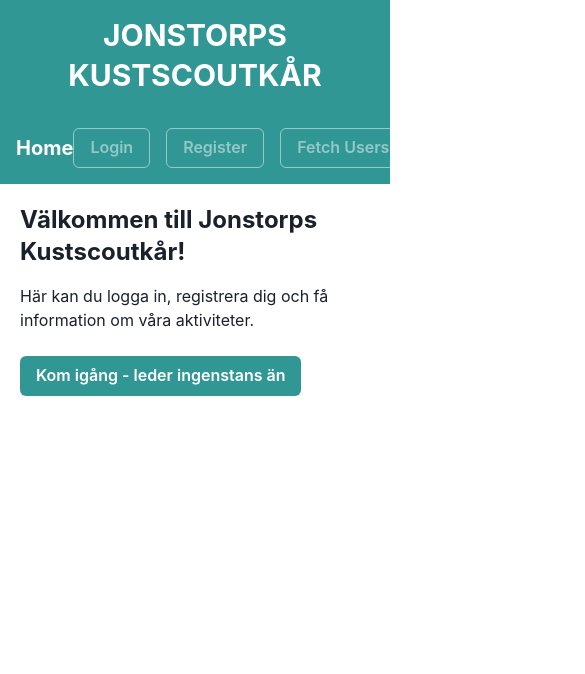
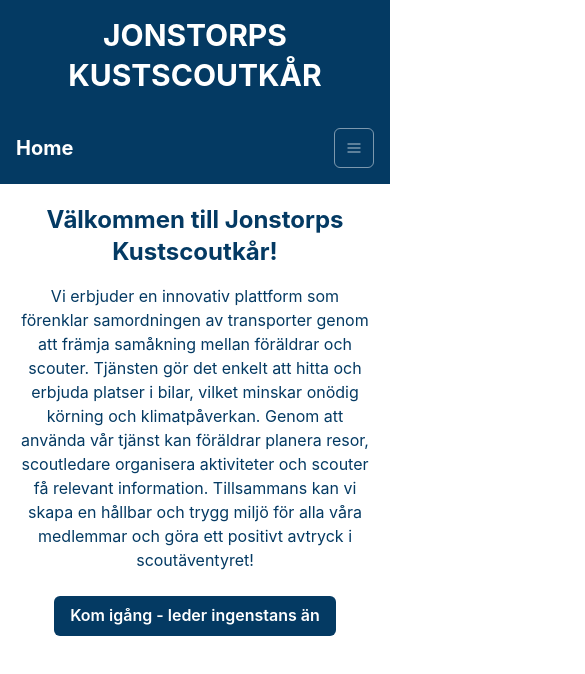
Before and after one commit to sczcz/carpool-app, a React (Create React App) app in the folder scout-app/: page / in a window 390 px wide. Shown: the top 674 px of the page, 585 px wide, since content can reach past the window. Built offline with nearby package versions, Linux system fonts and the light colour scheme.

Commit message:
Colorchange, theme.js, navbar for mobile - fix

```diff
--- a/scout-app/package.json
+++ b/scout-app/package.json
@@ -3,6 +3,7 @@
   "version": "0.1.0",
   "private": true,
   "dependencies": {
+    "@chakra-ui/icons": "^2.2.4",
     "@chakra-ui/react": "^2.10.2",
     "@emotion/react": "^11.13.3",
     "@emotion/styled": "^11.13.0",
--- /dev/null
+++ b/scout-app/src/Theme.js
@@ -0,0 +1,33 @@
+// src/theme.js
+import { extendTheme } from "@chakra-ui/react";
+
+const customTheme = extendTheme({
+  colors: {
+    brand: {
+      50: '#E6E6DD', // Lightest
+      100: '#FFFFFF', // White
+      200: '#8FB2CE', // Light blueish
+      300: '#f7f7f7', // Grayish blue
+      400: '#2AA8E4', // Primary blue
+      500: '#043A63', // Darkest blue
+      600: '#2C3E50', // Optional dark greyish blue (fallback)
+    },
+    neutral: {
+      black: '#000000',
+      white: '#FFFFFF',
+      gray: '#A0AEC0',
+      darkGray: '#718096',
+      lightGray: '#E2E8F0',
+    },
+  },
+  styles: {
+    global: {
+      "body": {
+        bg: 'brand.100', // Background color
+        color: 'brand.500', // Text color
+      },
+    },
+  },
+});
+
+export default customTheme;
--- a/scout-app/src/components/FetchUsers.js
+++ b/scout-app/src/components/FetchUsers.js
@@ -1,5 +1,5 @@
 import React, { useState } from 'react';
-import { Box, Button, Text, List, ListItem } from '@chakra-ui/react';
+import { Button, Text, List, ListItem, Flex, VStack } from '@chakra-ui/react';
 
 const FetchUsers = () => {
     const [users, setUsers] = useState([]);
@@ -12,17 +12,21 @@ const FetchUsers = () => {
     };
 
     return (
-        <Box width="400px" mx="auto" mt={8} p={4} borderWidth={1} borderRadius="lg">
-            <Text fontSize="2xl" mb={4}>Hämta alla användare</Text>
-            <Button onClick={handleFetchUsers} colorScheme="teal" mb={4}>Hämta användare</Button>
+        <Flex direction="column" align="center" mt={8}>
+            <Text fontSize="2xl" mb={4} color="brand.500">Hämta alla användare</Text>
+            <Button onClick={handleFetchUsers} colorScheme="brand" mb={4}>
+                Hämta användare
+            </Button>
             <List spacing={3}>
+                <VStack spacing={3}>
                     {users.map(user => (
-                    <ListItem key={user.id}>
+                        <ListItem key={user.id} color="brand.400">
                             ID: {user.id}, E-post: {user.email}
                         </ListItem>
                     ))}
+                </VStack>
             </List>
-        </Box>
+        </Flex>
     );
 };
 
--- a/scout-app/src/components/Header.js
+++ b/scout-app/src/components/Header.js
@@ -3,7 +3,7 @@ import { Box, Heading } from '@chakra-ui/react';
 
 const Header = () => {
     return (
-        <Box as="header" bg="teal.500" p={4} textAlign="center">
+        <Box as="header" bg="brand.500" p={4} textAlign="center">
             <Heading as="h1" size="xl" color="white">
                 JONSTORPS KUSTSCOUTKÅR
             </Heading>
--- a/scout-app/src/components/Home.js
+++ b/scout-app/src/components/Home.js
@@ -3,14 +3,14 @@ import { Box, Heading, Text, Button } from '@chakra-ui/react';
 
 const Home = () => {
     return (
-        <Box p={5}>
-            <Heading as="h2" size="lg" mb={4}>
+        <Box p={5} bg="brand.100" textAlign="center"> {/* Centrera texten */}
+            <Heading as="h2" size="lg" mb={4} color="brand.500">
                 Välkommen till Jonstorps Kustscoutkår!
             </Heading>
-            <Text fontSize="md" mb={6}>
-                Här kan du logga in, registrera dig och få information om våra aktiviteter.
+            <Text fontSize="md" mb={6} color="brand.500" maxW="600px" mx="auto">
+                Vi erbjuder en innovativ plattform som förenklar samordningen av transporter genom att främja samåkning mellan föräldrar och scouter. Tjänsten gör det enkelt att hitta och erbjuda platser i bilar, vilket minskar onödig körning och klimatpåverkan. Genom att använda vår tjänst kan föräldrar planera resor, scoutledare organisera aktiviteter och scouter få relevant information. Tillsammans kan vi skapa en hållbar och trygg miljö för alla våra medlemmar och göra ett positivt avtryck i scoutäventyret!
             </Text>
-            <Button colorScheme="teal" size="md">
+            <Button colorScheme="brand" size="md">
                 Kom igång - leder ingenstans än
             </Button>
         </Box>
--- a/scout-app/src/components/Logout.js
+++ b/scout-app/src/components/Logout.js
@@ -8,9 +8,9 @@ const Logout = () => {
     };
 
     return (
-        <Box width="400px" mx="auto" mt={8} p={4} borderWidth={1} borderRadius="lg">
-            <Text fontSize="2xl" mb={4}>Logga ut</Text>
-            <Button onClick={handleLogout} colorScheme="teal">Logga ut</Button>
+        <Box width="400px" mx="auto" mt={8} p={4} borderWidth={1} borderRadius="lg" bg="brand.300" boxShadow="md">
+            <Text fontSize="2xl" mb={4} color="brand.500">Logga ut</Text>
+            <Button onClick={handleLogout} colorScheme="brand">Logga ut</Button>
         </Box>
     );
 };
--- a/scout-app/src/components/Navbar.js
+++ b/scout-app/src/components/Navbar.js
@@ -1,16 +1,45 @@
 import React from 'react';
 import { Link } from 'react-router-dom';
-import { Box, Flex, Text, Spacer, Button } from '@chakra-ui/react'; // Importera Chakra UI komponenter
+import {
+  Box,
+  Flex,
+  Text,
+  Spacer,
+  Button,
+  IconButton,
+  useDisclosure,
+  Drawer,
+  DrawerBody,
+  DrawerHeader,
+  DrawerOverlay,
+  DrawerContent,
+  CloseButton,
+} from '@chakra-ui/react';
+import { HamburgerIcon } from '@chakra-ui/icons';
 
 const Navbar = () => {
+  const { isOpen, onOpen, onClose } = useDisclosure();
+
   return (
-    <Box as="nav" bg="teal.500" color="white" p={4}>
+    <Box as="nav" bg="brand.500" color="white" p={4}>
       <Flex alignItems="center">
-        <Text fontSize="xl" fontWeight="bold">
+        <Text fontSize="xl" fontWeight="bold" color="white">
           <Link to="/">Home</Link>
         </Text>
         <Spacer />
-        <Flex gap={4}>
+
+        {/* Hamburger Icon Button for Mobile */}
+        <IconButton
+          aria-label="Open Menu"
+          icon={<HamburgerIcon />}
+          variant="outline"
+          colorScheme="whiteAlpha"
+          onClick={onOpen}
+          display={{ base: 'flex', md: 'none' }} // Show on mobile only
+        />
+
+        {/* Desktop Buttons */}
+        <Flex gap={4} display={{ base: 'none', md: 'flex' }}>
           <Button as={Link} to="/login" variant="outline" colorScheme="whiteAlpha">Login</Button>
           <Button as={Link} to="/register" variant="outline" colorScheme="whiteAlpha">Register</Button>
           <Button as={Link} to="/FetchUsers" variant="outline" colorScheme="whiteAlpha">Fetch Users</Button>
@@ -18,6 +47,28 @@ const Navbar = () => {
           <Button as={Link} to="/logout" variant="outline" colorScheme="whiteAlpha">Logout</Button>
         </Flex>
       </Flex>
+
+      {/* Drawer for mobile menu */}
+      <Drawer isOpen={isOpen} placement="right" onClose={onClose}>
+        <DrawerOverlay />
+        <DrawerContent>
+          <DrawerHeader>
+            <Flex justifyContent="space-between">
+              <Text fontSize="xl" fontWeight="bold">Menu</Text>
+              <CloseButton onClick={onClose} />
+            </Flex>
+          </DrawerHeader>
+          <DrawerBody>
+            <Flex direction="column" gap={4}>
+              <Button as={Link} to="/login" variant="outline" colorScheme="brand" onClick={onClose}>Login</Button>
+              <Button as={Link} to="/register" variant="outline" colorScheme="brand" onClick={onClose}>Register</Button>
+              <Button as={Link} to="/FetchUsers" variant="outline" colorScheme="brand" onClick={onClose}>Fetch Users</Button>
+              <Button as={Link} to="/TestSession" variant="outline" colorScheme="brand" onClick={onClose}>Test Session</Button>
+              <Button as={Link} to="/logout" variant="outline" colorScheme="brand" onClick={onClose}>Logout</Button>
+            </Flex>
+          </DrawerBody>
+        </DrawerContent>
+      </Drawer>
     </Box>
   );
 };
--- a/scout-app/src/components/Register.js
+++ b/scout-app/src/components/Register.js
@@ -33,8 +33,8 @@ const Register = () => {
     };
 
     return (
-        <Box width="400px" mx="auto" mt={8} p={4} borderWidth={1} borderRadius="lg">
-            <Text fontSize="2xl" mb={4}>Registrera användare</Text>
+        <Box width="400px" mx="auto" mt={8} p={4} borderWidth={1} borderRadius="lg" bg="brand.300" boxShadow="md">
+            <Text fontSize="2xl" mb={4} color="brand.500">Registrera användare</Text>
             <form onSubmit={handleRegister}>
                 <FormControl mb={4}>
                     <FormLabel>E-post:</FormLabel>
@@ -43,6 +43,7 @@ const Register = () => {
                         value={email}
                         onChange={(e) => setEmail(e.target.value)}
                         required
+                        bg="white"
                     />
                 </FormControl>
                 <FormControl mb={4}>
@@ -52,9 +53,10 @@ const Register = () => {
                         value={password}
                         onChange={(e) => setPassword(e.target.value)}
                         required
+                        bg="white"
                     />
                 </FormControl>
-                <Button type="submit" colorScheme="teal" width="full">Registrera</Button>
+                <Button type="submit" colorScheme="brand" width="full">Registrera</Button>
             </form>
             {error && <Alert status="error" mt={4}>{error}</Alert>}
         </Box>
--- a/scout-app/src/components/TestSession.js
+++ b/scout-app/src/components/TestSession.js
@@ -1,5 +1,5 @@
 import React from 'react';
-import { Box, Button, Text, Alert } from '@chakra-ui/react';
+import { Button, Text, Flex } from '@chakra-ui/react';
 
 const TestSession = () => {
     const handleTestSession = () => {
@@ -33,10 +33,20 @@ const TestSession = () => {
     };
 
     return (
-        <Box width="400px" mx="auto" mt={8} p={4} borderWidth={1} borderRadius="lg">
-            <Text fontSize="2xl" mb={4}>Testa din session</Text>
-            <Button onClick={handleTestSession} colorScheme="teal">Testa session</Button>
-        </Box>
+        <Flex
+            direction="column"
+            align="center"
+            justify="center"
+            mt={8}
+            textAlign="center" // Centrera texten
+        >
+            <Text fontSize="2xl" mb={4} color="brand.500">
+                Testa din session
+            </Text>
+            <Button onClick={handleTestSession} colorScheme="brand">
+                Testa session
+            </Button>
+        </Flex>
     );
 };
 
--- a/scout-app/src/index.js
+++ b/scout-app/src/index.js
@@ -4,11 +4,12 @@ import './index.css';
 import App from './App';
 import reportWebVitals from './reportWebVitals';
 import { ChakraProvider } from '@chakra-ui/react'; // Importera ChakraProvider
+import customTheme from './Theme'; // Importera ditt tema från Theme.js i src-mappen
 
 const root = ReactDOM.createRoot(document.getElementById('root'));
 root.render(
   <React.StrictMode>
-    <ChakraProvider>  {/* Omge din App med ChakraProvider */}
+    <ChakraProvider theme={customTheme}>  {/* Använd ditt anpassade tema */}
       <App />
     </ChakraProvider>
   </React.StrictMode>
```
Also changed, not shown: scout-app/src/components/Login.js (+6 -4 lines), 1 other file (tests, documents, lock files or other folders). Lines whose indentation alone changed are shown as unchanged.
